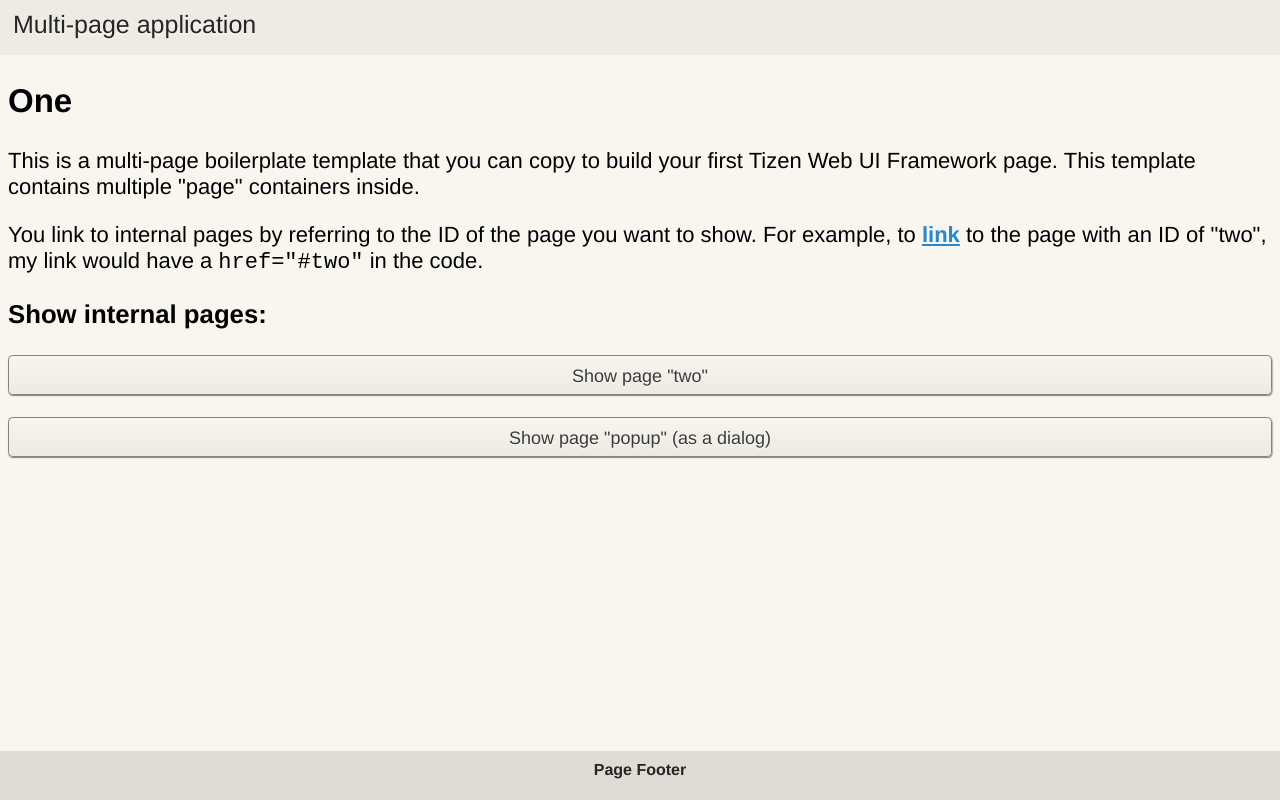
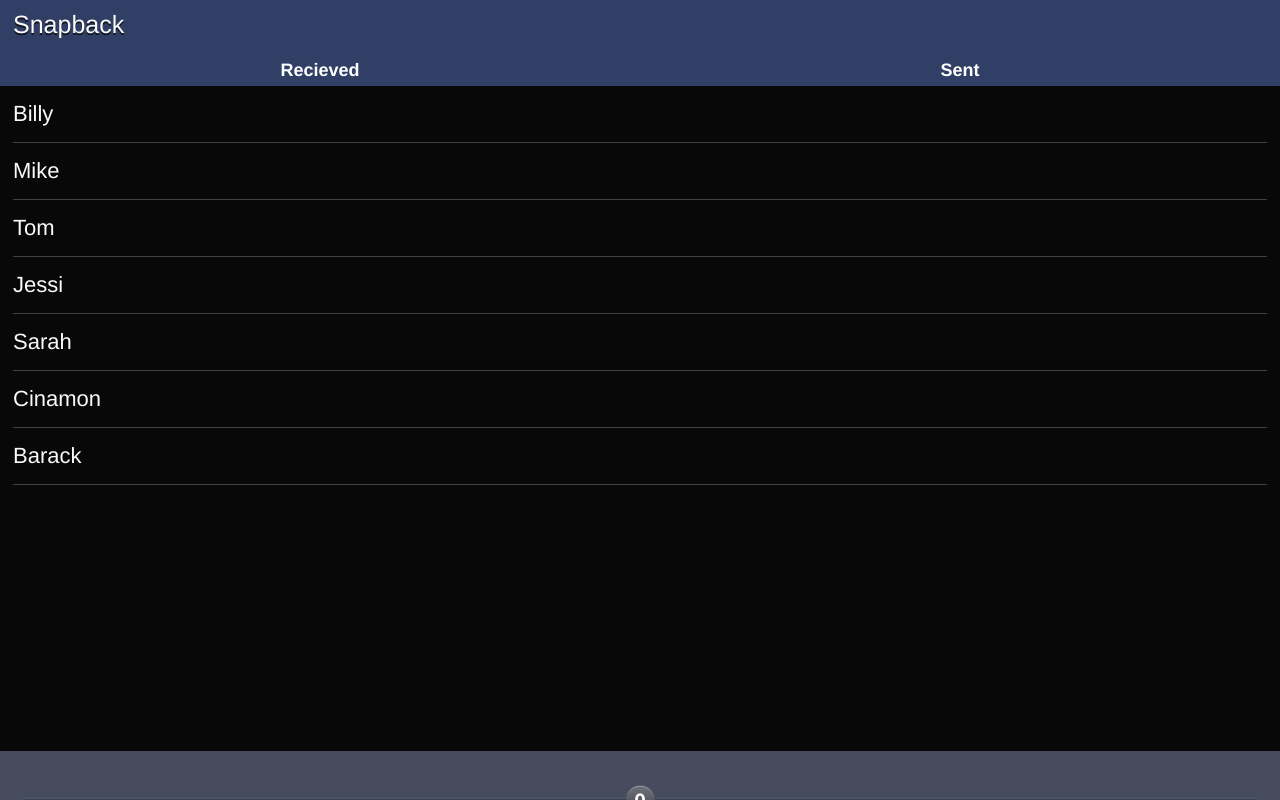
Before and after one commit to rcgilbert/Snapback, a plain HTML site: page index.html in a window 1280 px wide. Drawn offline with Linux system fonts and the light colour scheme.

Commit message:
playing around with the initial layout

```diff
--- a/index.html
+++ b/index.html
@@ -3,11 +3,11 @@
 
 <head>
     <meta charset="utf-8"/>
-    <meta name="description" content="A Tizen Web UI FW multi-page template generated by Tizen Web IDE"/>
+    <meta name="description" content="A picture messaging Tizen Web App with a fun twist."/>
     <meta name="viewport" content="width=device-width,user-scalable=no"/>
 
-    <link rel="stylesheet" href="tizen-web-ui-fw/latest/themes/tizen-white/tizen-web-ui-fw-theme.css" name="tizen-theme"/>
-    <title>Tizen Web IDE - Template - Tizen - Tizen Web UI Framework - Mutil-Page</title>
+    <link rel="stylesheet" href="tizen-web-ui-fw/latest/themes/tizen-black/tizen-web-ui-fw-theme.css" name="tizen-theme"/>
+    <title>Snapback</title>
     <!--NOTE:
         jquery.js and web-ui-fw.js must be included.
         DO NOT REMOVE below code!
@@ -15,7 +15,7 @@
     <script src="tizen-web-ui-fw/latest/js/jquery.js"></script>
     <script src="tizen-web-ui-fw/latest/js/tizen-web-ui-fw-libs.js"></script>
     <script src="tizen-web-ui-fw/latest/js/tizen-web-ui-fw.js"
-        data-framework-theme="tizen-white"></script>
+        data-framework-theme="tizen-black"></script>
 
     <!--NOTE:
         Additional scripts and css files are to be placed here.
@@ -33,11 +33,28 @@
     <!-- Start of first page: #one -->
     <div data-role="page" id="one">
         <div data-role="header" data-position="fixed">
-            <h1>Multi-page application</h1>
+            <h1>Snapback</h1>
+            <div data-role="navbar">
+                <ul>
+                    <li><a href="#" style="color:#FFF">Recieved</a></li>
+                    <li><a href="#" style="color:#FFF">Sent</a></li>
+                </ul>
+            </div>
         </div><!-- /header -->
 
+
         <div data-role="content">
-            <h2>One</h2>
+            <ul id="sentSnapsList" data-role="listview">
+                <li>Billy</li>
+                <li>Mike</li>
+                <li>Tom</li>
+                <li>Jessi</li>
+                <li>Sarah</li>
+                <li>Cinamon</li>
+                <li>Barack</li>
+            </ul>
+
+            <!--<h2>One</h2>
             <p>
                 This is a multi-page boilerplate template that you can copy to build
                 your first Tizen Web UI Framework page. This template contains multiple "page"
@@ -60,11 +77,16 @@
                 </div>
                 <div class="ui-popup-text">Pop-up dialog box, a child window that blocks user interact to the parent windows</div>
                 <a href="#" data-inline="true" data-role="button" onclick="javascript:$('#popup').popup('close');">Close</a>
-            </div>
+            </div>-->
         </div><!-- /content -->
 
         <div data-role="footer" data-position="fixed">
-            <h4>Page Footer</h4>
+            <div data-role="fieldcontain">
+
+                <input id="slider" type="range" value="0" min="-1" max="1" data-highlight="false" data-theme="a" data-track-theme="b"></input>
+                <label for="slider">Gallery</label>
+                <label for="slider">Camera</label>
+            </div>
         </div><!-- /footer -->
     </div><!-- /page one -->
 
```
